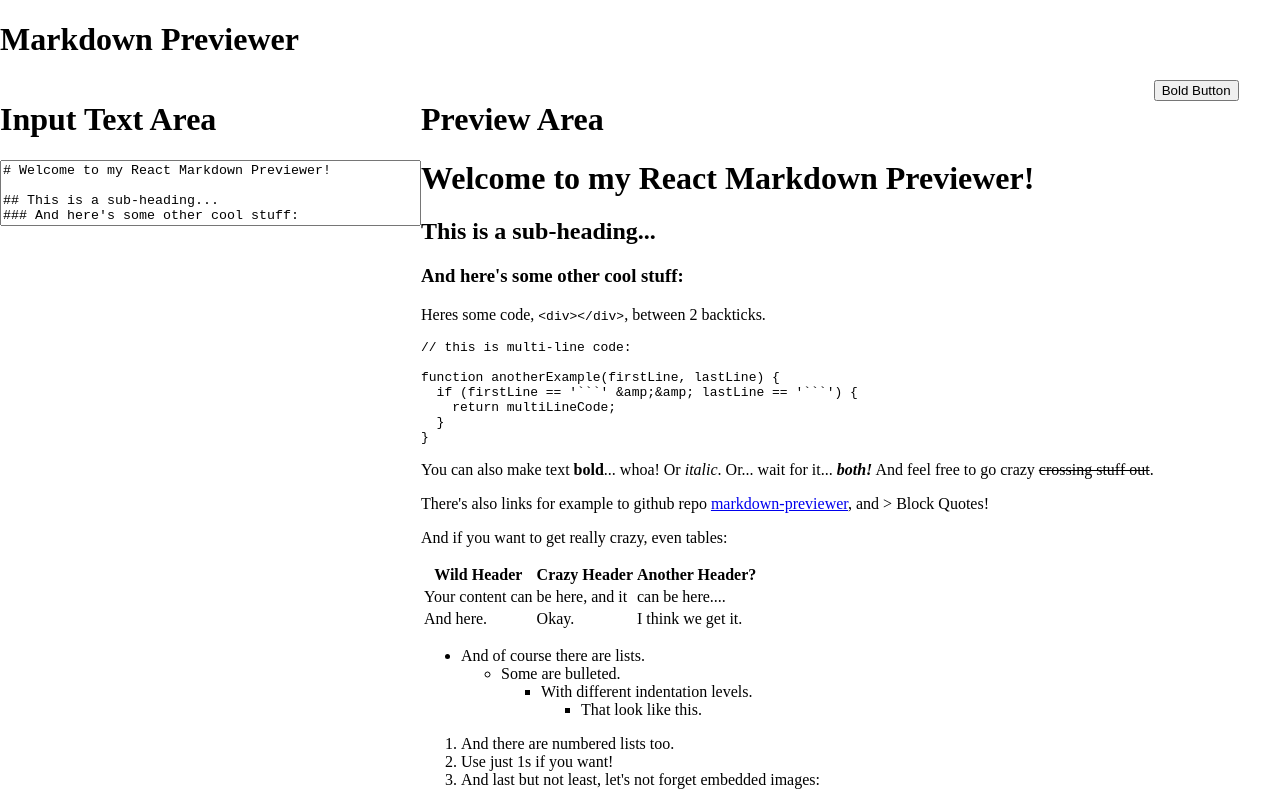
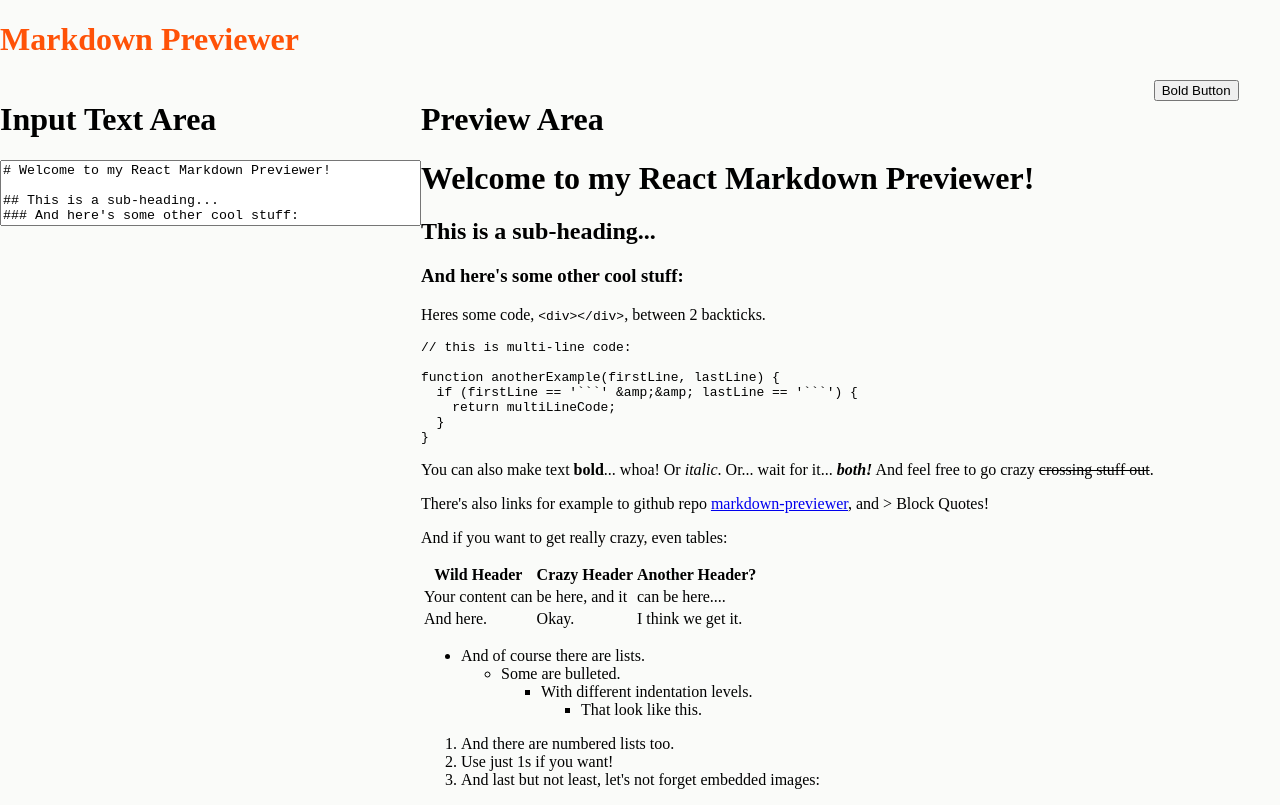
Before and after one commit to GustavoLira-ChE/markdown-previewer, a React app: page / in a window 1280 px wide. Built offline with nearby package versions, Linux system fonts and the light colour scheme.

Commit message:
add: global styles and header styles

```diff
--- a/src/containers/Header.jsx
+++ b/src/containers/Header.jsx
@@ -1,9 +1,10 @@
 import React from 'react';
+import '../styles/header.css';
 
 const Header = () => {
     return (
         <div>
-            <h1>Markdown Previewer</h1>
+            <h1 className='main-title'>Markdown Previewer</h1>
         </div>
     );
 };
--- a/src/styles/global.css
+++ b/src/styles/global.css
@@ -13,6 +13,7 @@
 html, body{
     margin: 0;
     padding: 0;
+    background-color: var(--body-color);
 }
 
 .body-container{
--- /dev/null
+++ b/src/styles/header.css
@@ -0,0 +1,3 @@
+.main-title{
+    color: var(--primary-color);
+}
```
